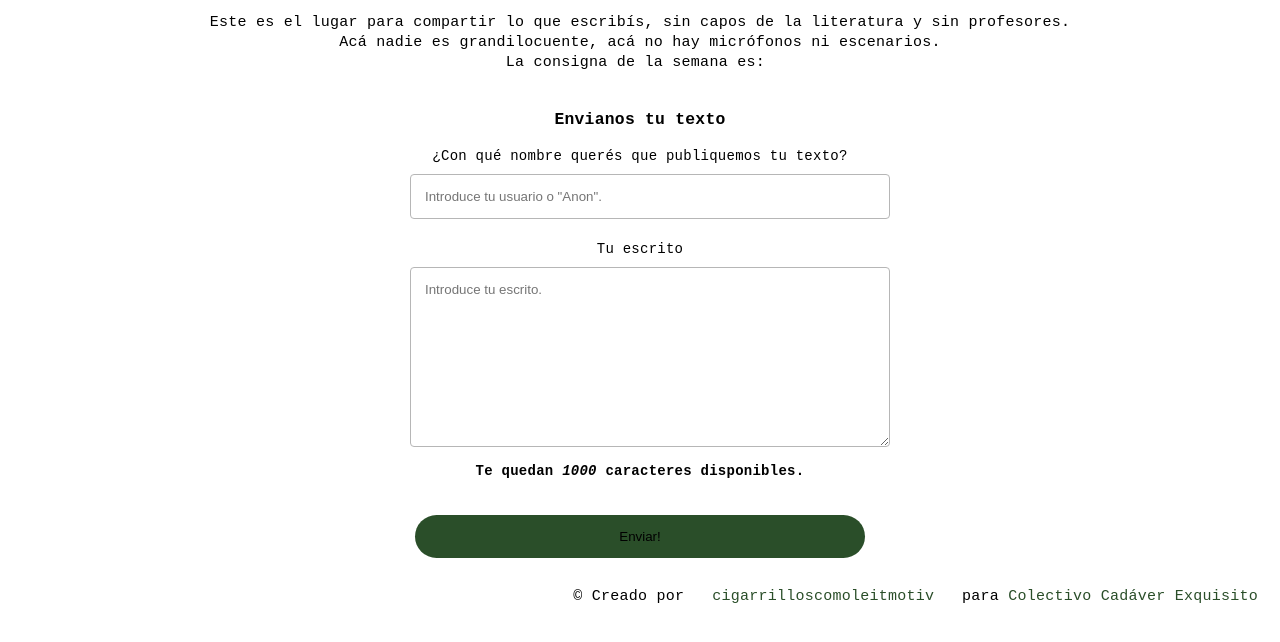
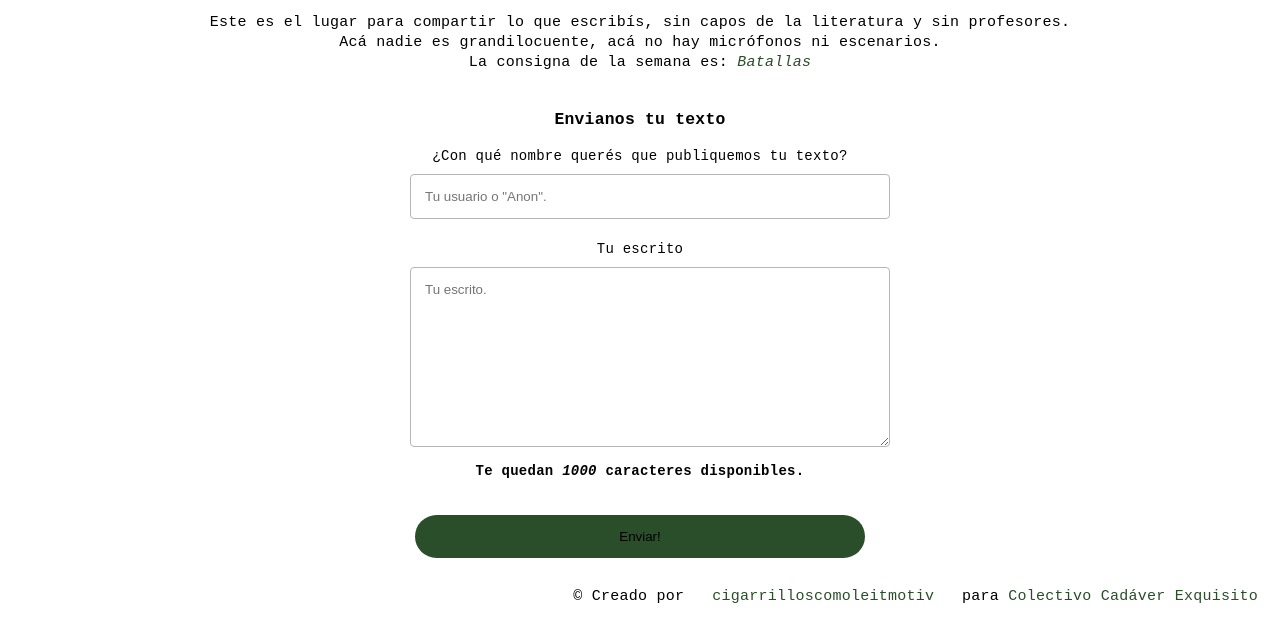
Before and after one commit to juancdominici/cadaver-recepcion, a plain HTML site: page index.html in a window 1280 px wide. Shown: the part 44-686 px from the top of the page. Drawn offline with nearby package versions, Linux system fonts and the light colour scheme.

Commit message:
Minor changes in HTML

```diff
--- a/index.html
+++ b/index.html
@@ -15,22 +15,22 @@
 
 <body>
     <header>
+        <!-- Acá se cambia la consigna y el link a la misma -->
         <h2>Cadáver Exquisito Córdoba</h2>
         <pre id="description">
 Este es el lugar para compartir lo que escribís, sin capos de la literatura y sin profesores.
 Acá nadie es grandilocuente, acá no hay micrófonos ni escenarios.
-La consigna de la semana es: <em id="consigna"></em>
+La consigna de la semana es: <em id="consigna"><a href="">Batallas</a></em>
         </pre>
     </header>
     <form action="submit">
         <h3>Envianos tu texto</h3>
         <label for="usuario">¿Con qué nombre querés que publiquemos tu texto?<br>
-            <input type="text" name="usuario" id="usuario" placeholder="Introduce tu usuario o &#34Anon&#34."
-                required></label>
+            <input type="text" name="usuario" id="usuario" placeholder="Tu usuario o &#34Anon&#34." required></label>
         <br>
 
         <label for="escrito">Tu escrito <br>
-            <textarea name="escrito" id="escrito" cols="30" rows="10" placeholder="Introduce tu escrito."
+            <textarea maxlength="1000" name="escrito" id="escrito" cols="30" rows="10" placeholder="Tu escrito."
                 required></textarea></label>
         <p>
             <strong>Te quedan <em id="count"></em> caracteres disponibles.</strong>
@@ -67,7 +67,7 @@ La consigna de la semana es: <em id="consigna"></em>
 
             count.text(maxCharacters - characters);
         });
-        </script>
+    </script>
 </body>
 
 </html>
```
